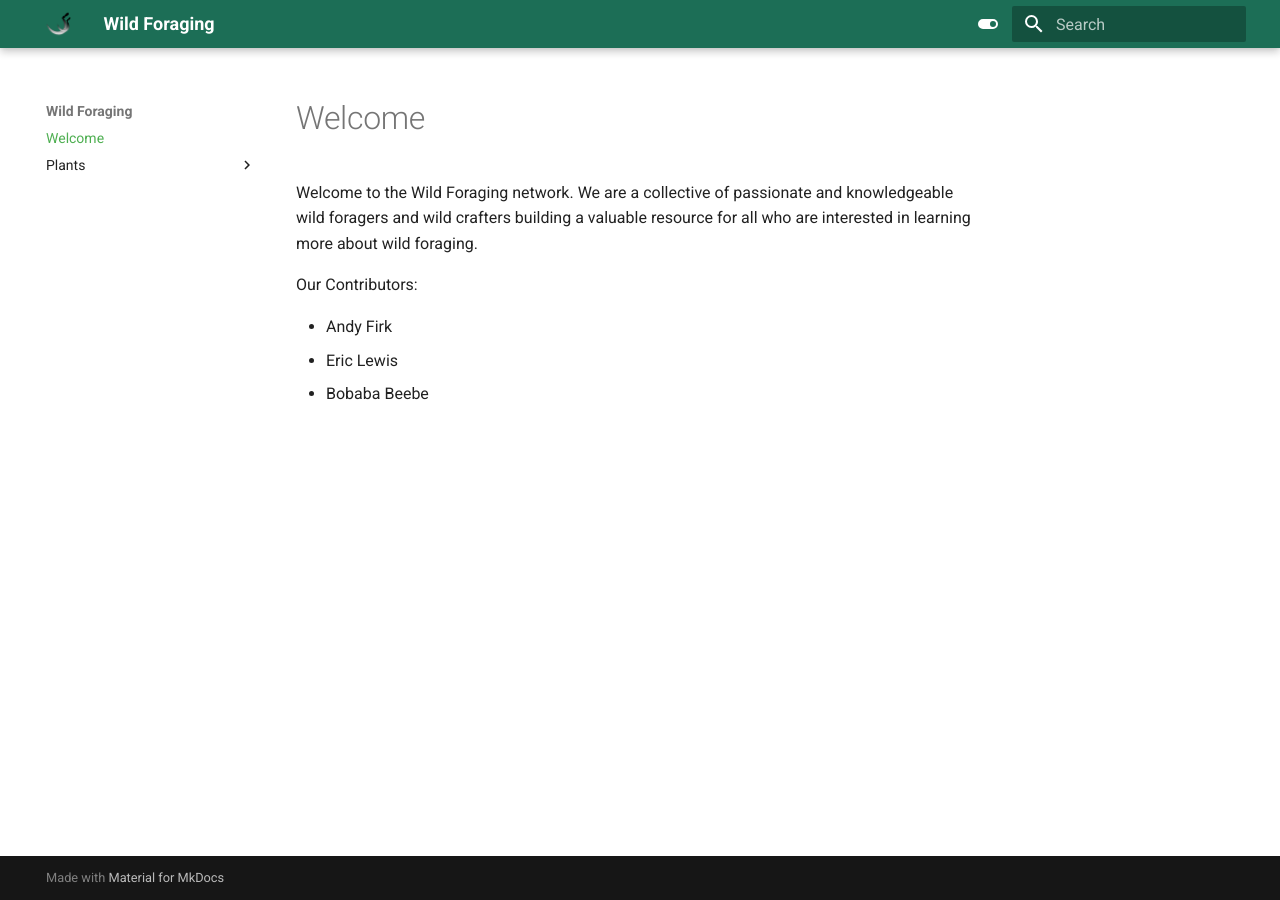
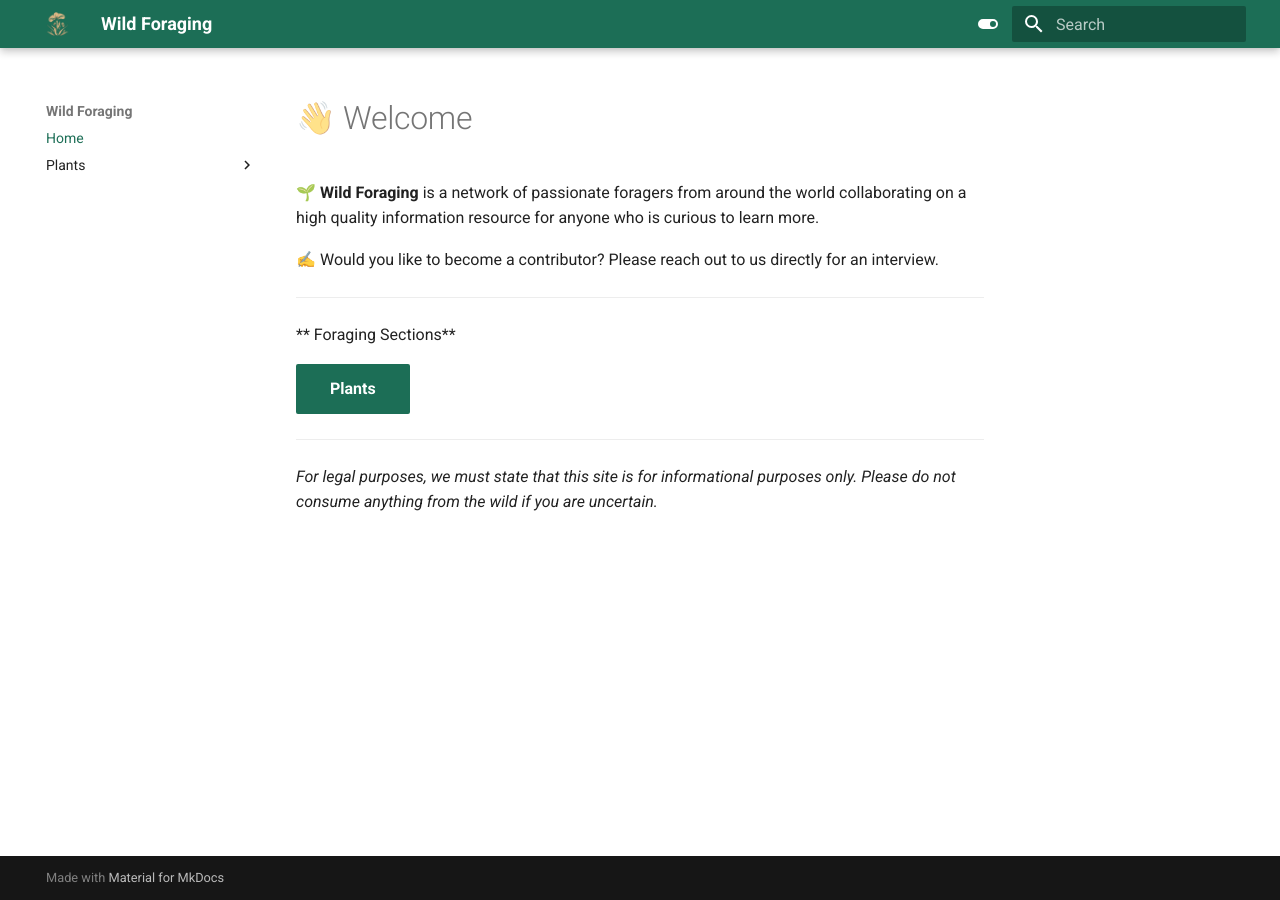
Before and after one commit to wildforaging/site, an MkDocs documentation site: the page built from docs/index.md, in a window 1280 px wide. Built offline with MkDocs 1.6.1 and Material for MkDocs 9.7.7, drawn with Linux system fonts in a browser that asks for light colours.

Commit message:
updates to overall content

```diff
--- a/docs/_stylesheets/extra.css
+++ b/docs/_stylesheets/extra.css
@@ -1,3 +1,10 @@
+:root {
+  --md-primary-fg-color:        #1c6e56;
+  --md-primary-fg-color--light: #eaf8f4;
+  --md-primary-fg-color--dark:  #1c6e56;
+  --md-accent-fg-color:         #38ad8a;
+}
+
 header {
     background-image: linear-gradient(60deg, #1c6e56 0%, #1c6e56 25%, #1c6e56 100%);
 }
--- a/docs/index.md
+++ b/docs/index.md
@@ -1,9 +1,21 @@
-# Welcome
+<!-- ---
+template: home.html
+title: Wild Foraging
+--- -->
+# 👋 Welcome
 
-Welcome to the Wild Foraging network. We are a collective of passionate and knowledgeable wild foragers and wild crafters building a valuable resource for all who are interested in learning more about wild foraging.
 
-Our Contributors:
+🌱  **Wild Foraging** is a network of passionate foragers from around the world collaborating on a high quality information resource for anyone who is curious to learn more.
 
-- Andy Firk
-- Eric Lewis
-- Bobaba Beebe
+
+✍️ Would you like to become a contributor? Please reach out to us directly for an interview.
+
+---
+
+** Foraging Sections**
+
+[Plants](/Plants){ .md-button .md-button--primary }
+
+---
+
+*For legal purposes, we must state that this site is for informational purposes only. Please do not consume anything from the wild if you are uncertain.*
--- a/mkdocs.yml
+++ b/mkdocs.yml
@@ -1,15 +1,16 @@
 site_name: Wild Foraging
 theme:
   name: material
-  logo: _assets/images/harvest-bw.svg
-  favicon: _assets/images/harvest-bw.svg
+  logo: _assets/images/wf.png
+  favicon: _assets/images/wf.png
+  custom_dir: extras/.overrides
   palette:
 
     # Palette toggle for light mode
     - media: "(prefers-color-scheme: light)"
       scheme: default
-      primary: green
-      accent: green
+      primary: custom
+      accent: custom
       toggle:
         icon: material/toggle-switch
         name: Switch to dark mode
@@ -17,8 +18,8 @@
     # Palette toggle for dark mode
     - media: "(prefers-color-scheme: dark)"
       scheme: slate
-      primary: green
-      accent: green
+      primary: custom
+      accent: custom
       toggle:
         icon: material/toggle-switch-off-outline
         name: Switch to light mode
```
Also changed, not shown: docs/Plants/index.md (+12 -2 lines), docs/_assets/images/wf.png (added), extras/.overrides/assets/stylesheets/custom.css (added), 4 other files.
